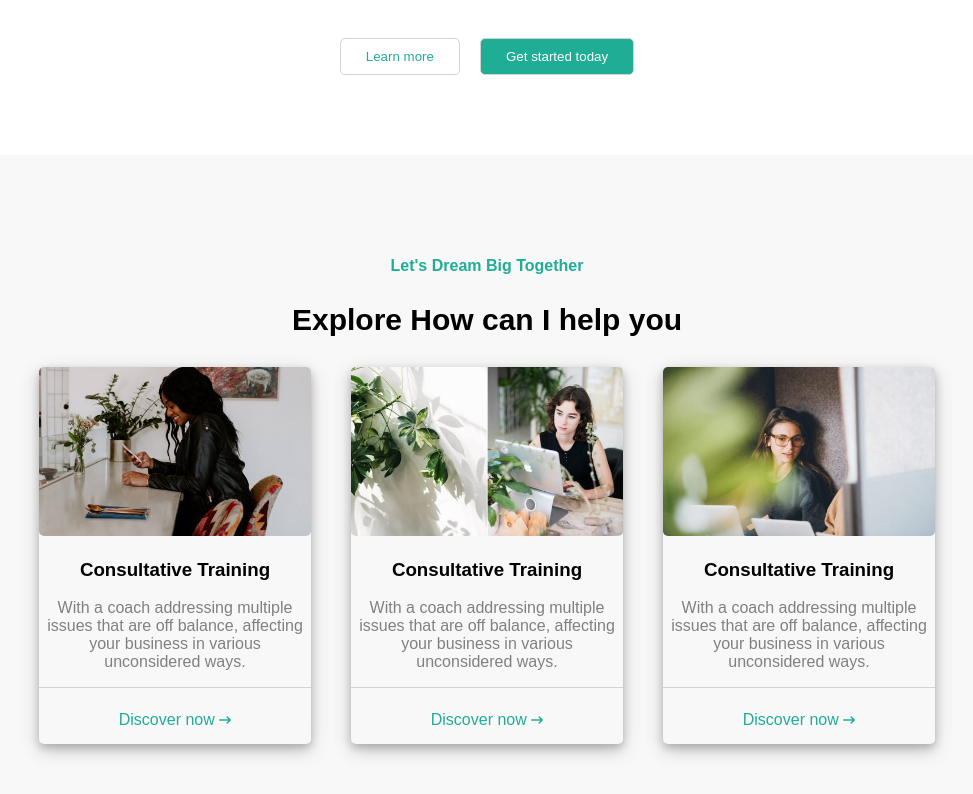
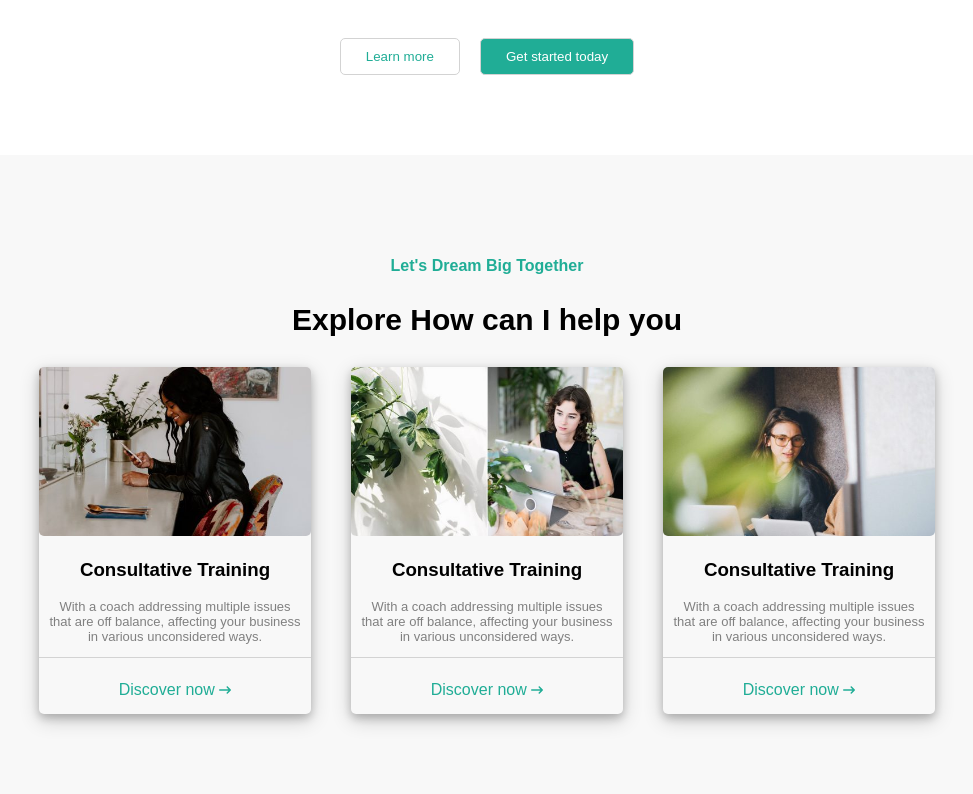
Before and after one commit to Levva01/proj-html-vuejs, a Vue app: page / in a window 1280 px wide. Shown: the part 1048-1842 px from the top of the page, without its empty margins (153-1126 px from the left). Built offline with nearby package versions, Linux system fonts and the light colour scheme.

Commit message:
correzione discover section

```diff
--- a/src/components/Sections/SectionDiscover.vue
+++ b/src/components/Sections/SectionDiscover.vue
@@ -88,6 +88,8 @@ export default {
 
                 p{
                     color: gray;
+                    font-size: small;
+                    padding: 0 .625rem;
                 }
 
                 hr{
```
